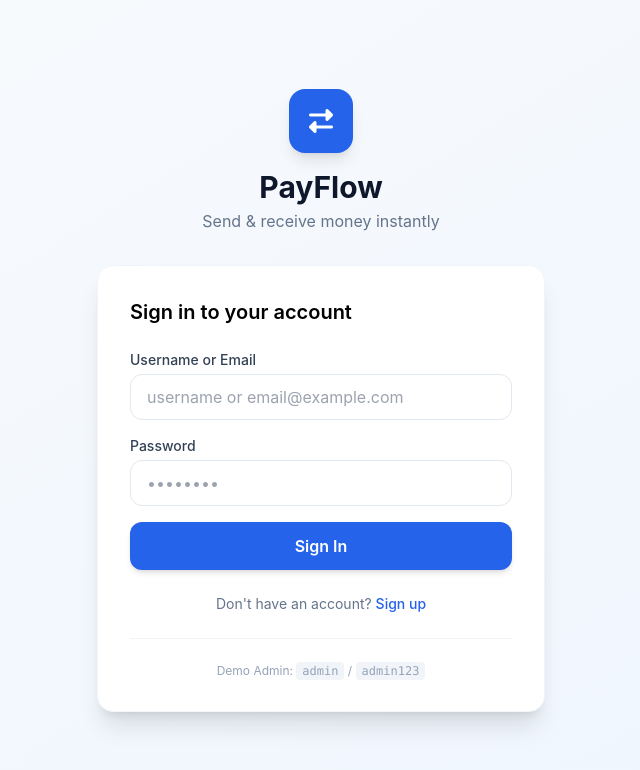
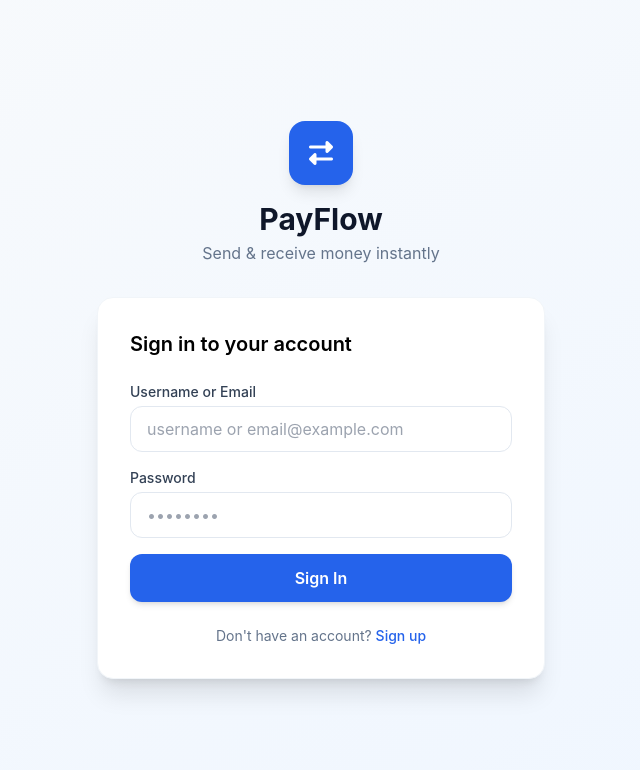
Before and after one commit to rrronoses/payflow, a React (Vite) app: page /login in a window 1280 px wide. Shown: the top 770 px of the page, without its empty margins (319-959 px from the left). Built offline with nearby package versions, Linux system fonts and the light colour scheme.

Commit message:
Remove demo credentials from Login page

```diff
--- a/src/pages/Login.tsx
+++ b/src/pages/Login.tsx
@@ -82,9 +82,6 @@ export default function Login({ onLogin }: Props) {
             Don't have an account?{' '}
             <Link to="/signup" className="text-primary-600 font-medium hover:underline">Sign up</Link>
           </p>
-          <div className="mt-6 pt-6 border-t border-slate-100 text-xs text-slate-400 text-center">
-            Demo Admin: <code className="bg-slate-100 px-1.5 py-0.5 rounded">admin</code> / <code className="bg-slate-100 px-1.5 py-0.5 rounded">admin123</code>
-          </div>
         </div>
       </div>
     </div>
```
